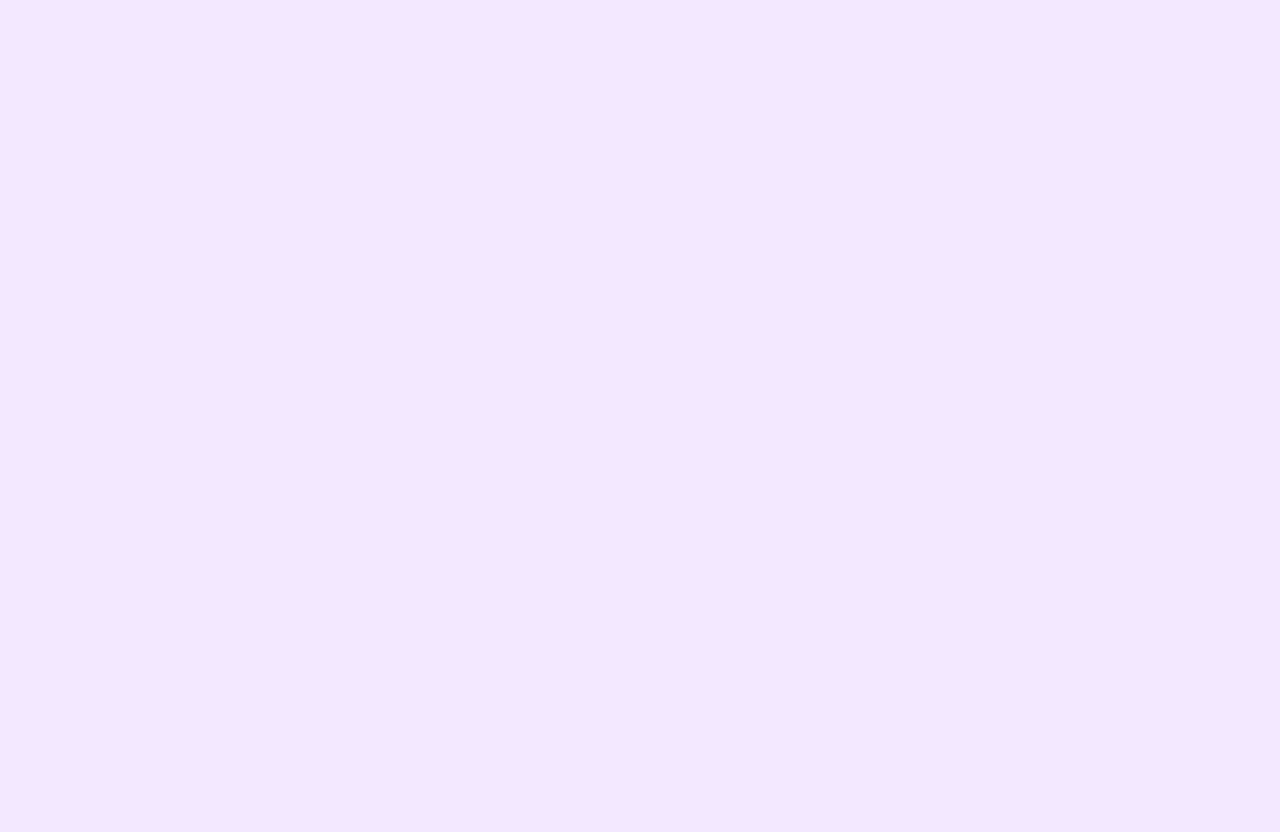
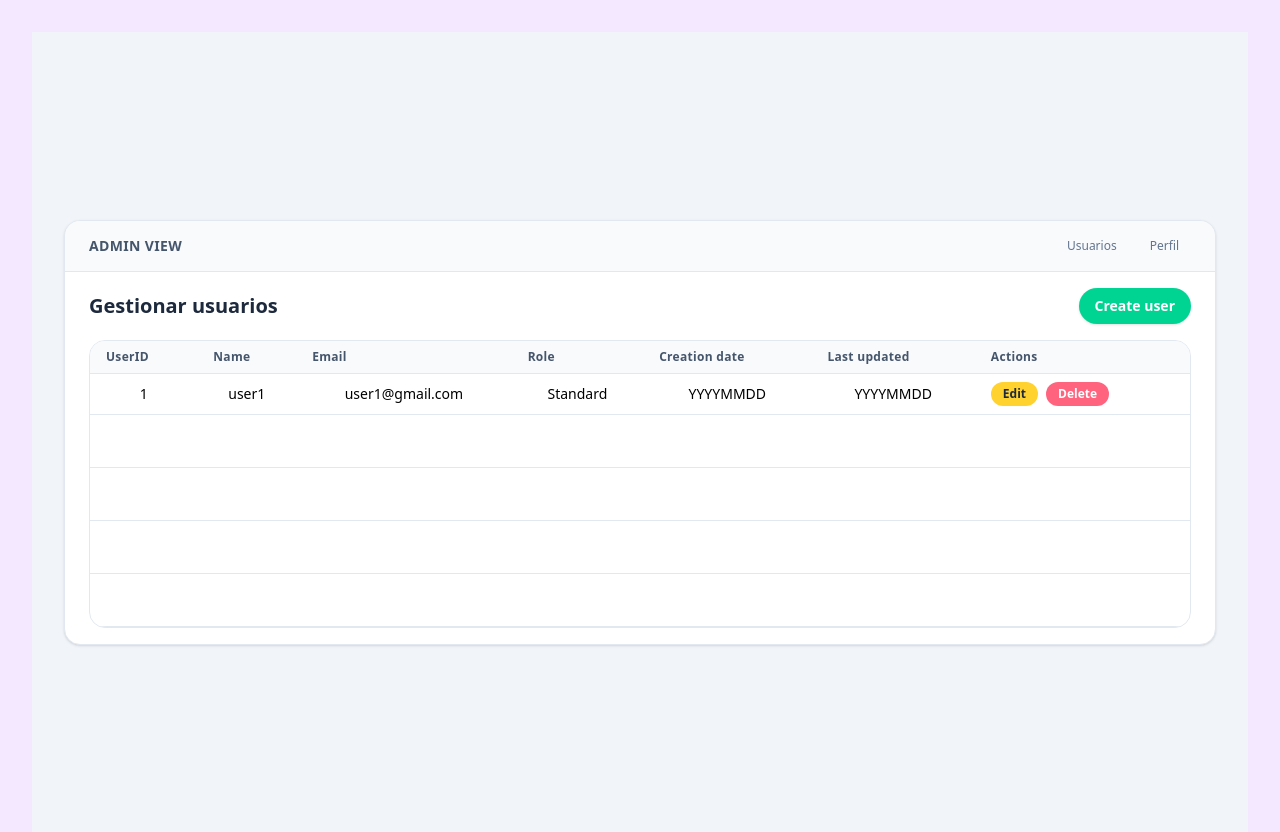
Before and after one commit to Naoomimi/ticket_manager_frontend, a React app: page /admin in a window 1280 px wide. Before the commit this address had no page. Before the commit the page ends 800 px from the top, so only its background shows below. Built offline with nearby package versions, Linux system fonts and the light colour scheme; the HTML template or start-up script is replaced by a standard one.

Commit message:
unas cositas

```diff
--- a/src/App.jsx
+++ b/src/App.jsx
@@ -1,14 +1,14 @@
-import './App.css'
+import "./App.css";
 import { BrowserRouter, Routes, Route } from "react-router-dom";
 import Login from "./pages/Login";
-import Tiquetes from "./pages/Tiquetes";
+import Admin from "./pages/Admin";
 
 function App() {
   return (
     <BrowserRouter>
       <Routes>
         <Route path="/" element={<Login />} />
-        <Route path="/tiquetes" element={<Tiquetes />} />
+        <Route path="/admin" element={<Admin />} />
       </Routes>
     </BrowserRouter>
   );
--- /dev/null
+++ b/src/components/TicketHeader.jsx
@@ -0,0 +1,44 @@
+// src/components/AdminHeader.jsx
+import { NavLink } from "react-router-dom";
+
+function TicketHeader() {
+    return (
+        <div className="flex items-center justify-between px-6 py-3 border-b border-slate-200 bg-slate-50">
+            <span className="font-semibold text-sm tracking-wide text-slate-600">
+                ADMIN VIEW
+            </span>
+
+            <div className="flex items-center gap-2 text-sm">
+                <NavLink
+                    to="/admin/users"
+                    className={({ isActive }) =>
+                        [
+                            "px-3 py-1 rounded-full border text-xs font-medium",
+                            isActive
+                                ? "bg-white border-slate-400 text-slate-800 shadow-sm"
+                                : "bg-transparent border-transparent text-slate-500 hover:bg-slate-100",
+                        ].join(" ")
+                    }
+                >
+                    Usuarios
+                </NavLink>
+
+                <NavLink
+                    to="/admin/profile"
+                    className={({ isActive }) =>
+                        [
+                            "px-3 py-1 rounded-full text-xs font-medium",
+                            isActive
+                                ? "bg-white border border-slate-400 text-slate-800 shadow-sm"
+                                : "text-slate-500 hover:bg-slate-100",
+                        ].join(" ")
+                    }
+                >
+                    Perfil
+                </NavLink>
+            </div>
+        </div>
+    );
+}
+
+export default TicketHeader;
--- /dev/null
+++ b/src/pages/Admin.jsx
@@ -0,0 +1,119 @@
+
+import { useState } from "react";
+import AdminHeader from "../components/TicketHeader";
+
+const initialUsers = [
+    {
+        id: 1,
+        name: "user1",
+        email: "user1@gmail.com",
+        role: "Standard",
+        createdAt: "YYYYMMDD",
+        updatedAt: "YYYYMMDD",
+    },
+];
+
+function UserManagement() {
+    const [users] = useState(initialUsers);
+
+    return (
+        <div className="min-h-screen bg-slate-100 flex items-center justify-center py-8">
+            <div className="w-full max-w-6xl bg-white rounded-2xl shadow border border-slate-200 overflow-hidden">
+                {/* Header reutilizable */}
+                <AdminHeader />
+
+                {/* Contenido específico de esta página */}
+                <div className="px-6 py-4">
+                    <div className="flex items-center justify-between mb-4">
+                        <h1 className="text-xl font-semibold text-slate-800">
+                            Gestionar usuarios
+                        </h1>
+
+                        <button className="px-4 py-2 rounded-full bg-emerald-400 hover:bg-emerald-500 text-white text-sm font-semibold shadow">
+                            Create user
+                        </button>
+                    </div>
+
+                    <div className="overflow-x-auto rounded-2xl border border-slate-200">
+                        <table className="min-w-full border-collapse text-sm">
+                            <thead className="bg-slate-50">
+                                <tr>
+                                    <th className="px-4 py-2 border-b border-slate-200 text-left text-xs font-semibold tracking-wide text-slate-600">
+                                        UserID
+                                    </th>
+                                    <th className="px-4 py-2 border-b border-slate-200 text-left text-xs font-semibold tracking-wide text-slate-600">
+                                        Name
+                                    </th>
+                                    <th className="px-4 py-2 border-b border-slate-200 text-left text-xs font-semibold tracking-wide text-slate-600">
+                                        Email
+                                    </th>
+                                    <th className="px-4 py-2 border-b border-slate-200 text-left text-xs font-semibold tracking-wide text-slate-600">
+                                        Role
+                                    </th>
+                                    <th className="px-4 py-2 border-b border-slate-200 text-left text-xs font-semibold tracking-wide text-slate-600">
+                                        Creation date
+                                    </th>
+                                    <th className="px-4 py-2 border-b border-slate-200 text-left text-xs font-semibold tracking-wide text-slate-600">
+                                        Last updated
+                                    </th>
+                                    <th className="px-4 py-2 border-b border-slate-200 text-left text-xs font-semibold tracking-wide text-slate-600">
+                                        Actions
+                                    </th>
+                                </tr>
+                            </thead>
+
+                            <tbody>
+                                {users.map((u) => (
+                                    <tr key={u.id} className="hover:bg-slate-50">
+                                        <td className="px-4 py-2 border-b border-slate-200">
+                                            {u.id}
+                                        </td>
+                                        <td className="px-4 py-2 border-b border-slate-200">
+                                            {u.name}
+                                        </td>
+                                        <td className="px-4 py-2 border-b border-slate-200">
+                                            {u.email}
+                                        </td>
+                                        <td className="px-4 py-2 border-b border-slate-200">
+                                            {u.role}
+                                        </td>
+                                        <td className="px-4 py-2 border-b border-slate-200">
+                                            {u.createdAt}
+                                        </td>
+                                        <td className="px-4 py-2 border-b border-slate-200">
+                                            {u.updatedAt}
+                                        </td>
+                                        <td className="px-4 py-2 border-b border-slate-200">
+                                            <div className="flex gap-2">
+                                                <button className="px-3 py-1 rounded-full bg-amber-300 hover:bg-amber-400 text-xs font-semibold text-slate-800">
+                                                    Edit
+                                                </button>
+                                                <button className="px-3 py-1 rounded-full bg-rose-400 hover:bg-rose-500 text-xs font-semibold text-white">
+                                                    Delete
+                                                </button>
+                                            </div>
+                                        </td>
+                                    </tr>
+                                ))}
+
+                                {[...Array(4)].map((_, i) => (
+                                    <tr key={`empty-${i}`}>
+                                        <td className="px-4 py-4 border-b border-slate-200">&nbsp;</td>
+                                        <td className="px-4 py-4 border-b border-slate-200">&nbsp;</td>
+                                        <td className="px-4 py-4 border-b border-slate-200">&nbsp;</td>
+                                        <td className="px-4 py-4 border-b border-slate-200">&nbsp;</td>
+                                        <td className="px-4 py-4 border-b border-slate-200">&nbsp;</td>
+                                        <td className="px-4 py-4 border-b border-slate-200">&nbsp;</td>
+                                        <td className="px-4 py-4 border-b border-slate-200">&nbsp;</td>
+                                    </tr>
+                                ))}
+                            </tbody>
+                        </table>
+                    </div>
+                </div>
+            </div>
+        </div>
+    );
+}
+
+export default UserManagement;
--- a/src/pages/Login.jsx
+++ b/src/pages/Login.jsx
@@ -13,7 +13,7 @@ export default function Login() {
     console.log("ENVIAR A API:", { email, password });
 
     //Con esto redirigimos:
-    navigate("/tiquetes");
+    navigate("/admin");
 
   }
   return (
```
